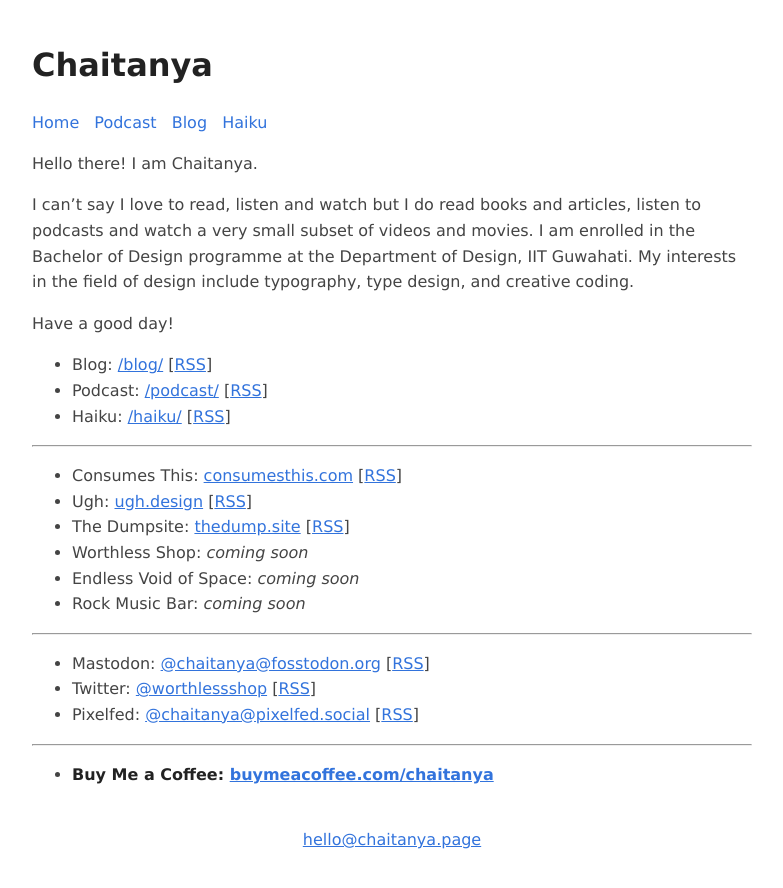
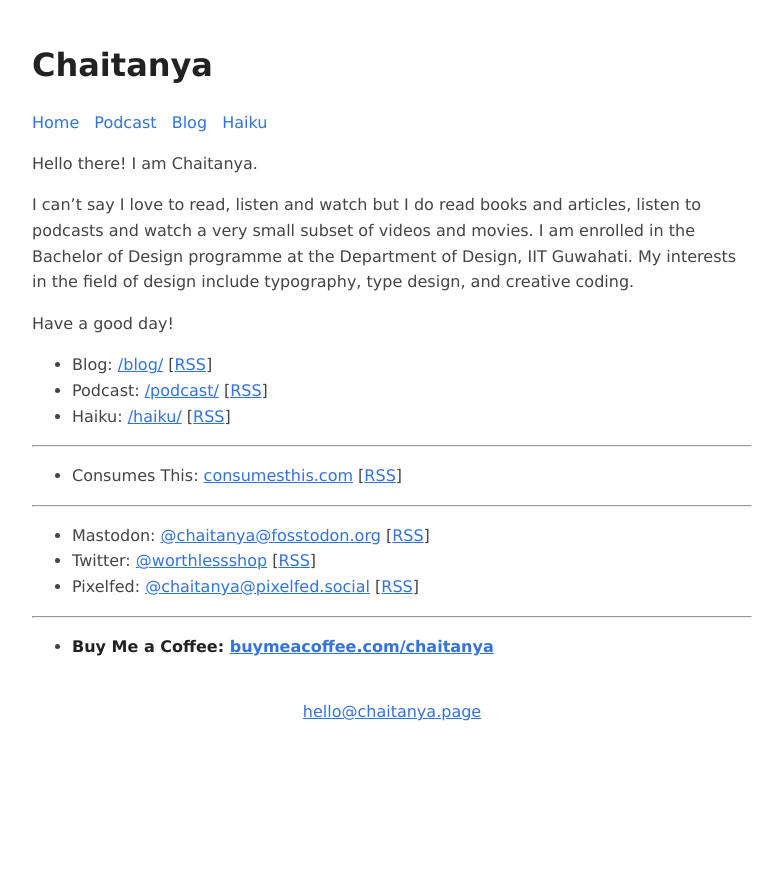
Before and after one commit to chtny/chtny.github.io, a Jekyll site: the page built from index.md, in a window 1280 px wide. Shown: the top 888 px of the page, without its empty margins (248-1031 px from the left). Built offline with Jekyll 4.4.1, drawn with Linux system fonts in a browser that asks for light colours.

Commit message:
Update index.md

```diff
--- a/index.md
+++ b/index.md
@@ -15,11 +15,6 @@ Have a good day!
 ---
 
 - Consumes This: [consumesthis.com](https://consumesthis.com/) \[[RSS](https://consumesthis.com/rss)]
-- Ugh: [ugh.design](https://ugh.design/) \[[RSS](https://ugh.design/rss)]
-- The Dumpsite: [thedump.site](https://thedump.site/) \[[RSS](https://thedump.site/rss)]
-- Worthless Shop: *coming soon*
-- Endless Void of Space: *coming soon*
-- Rock Music Bar: *coming soon*
 
 ---
 
```
